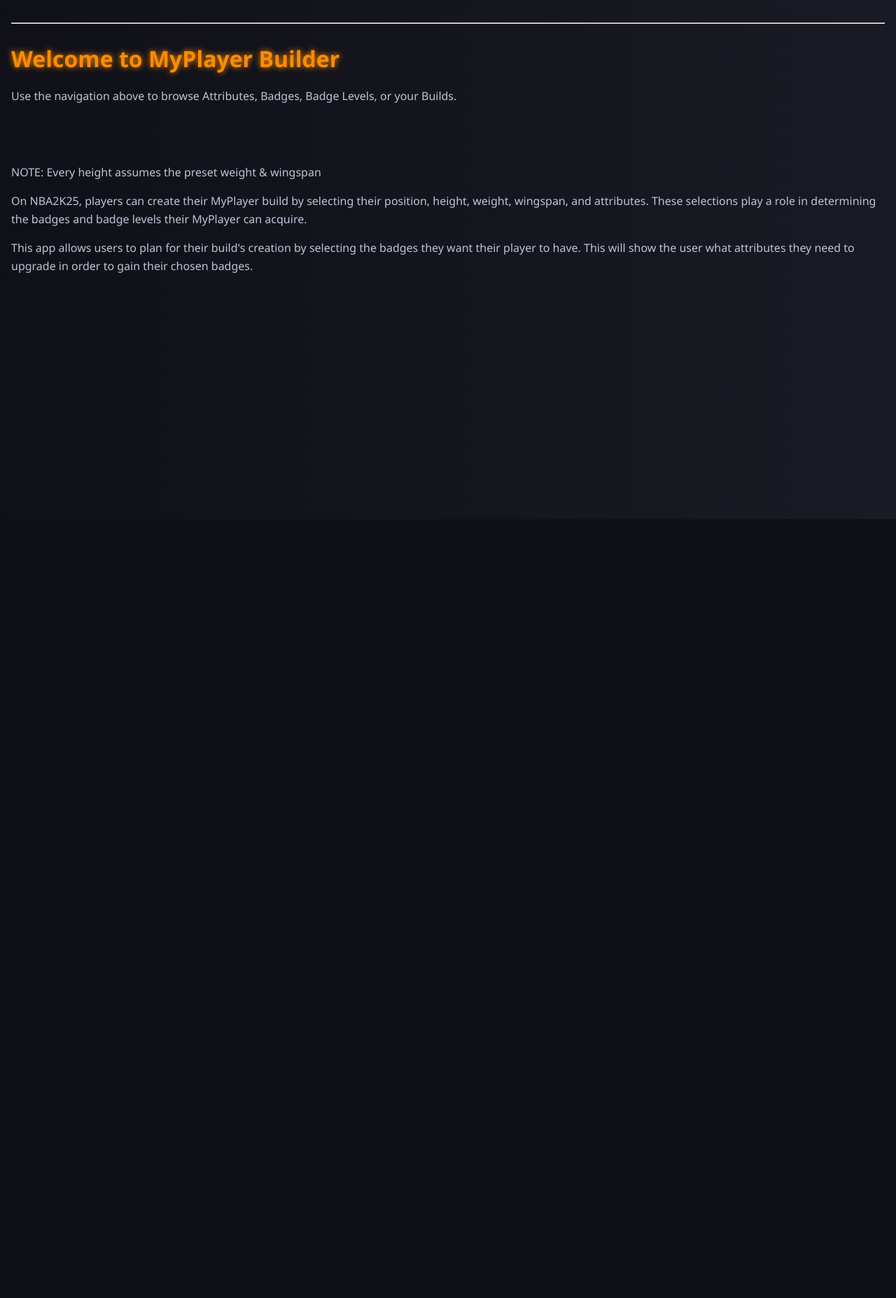
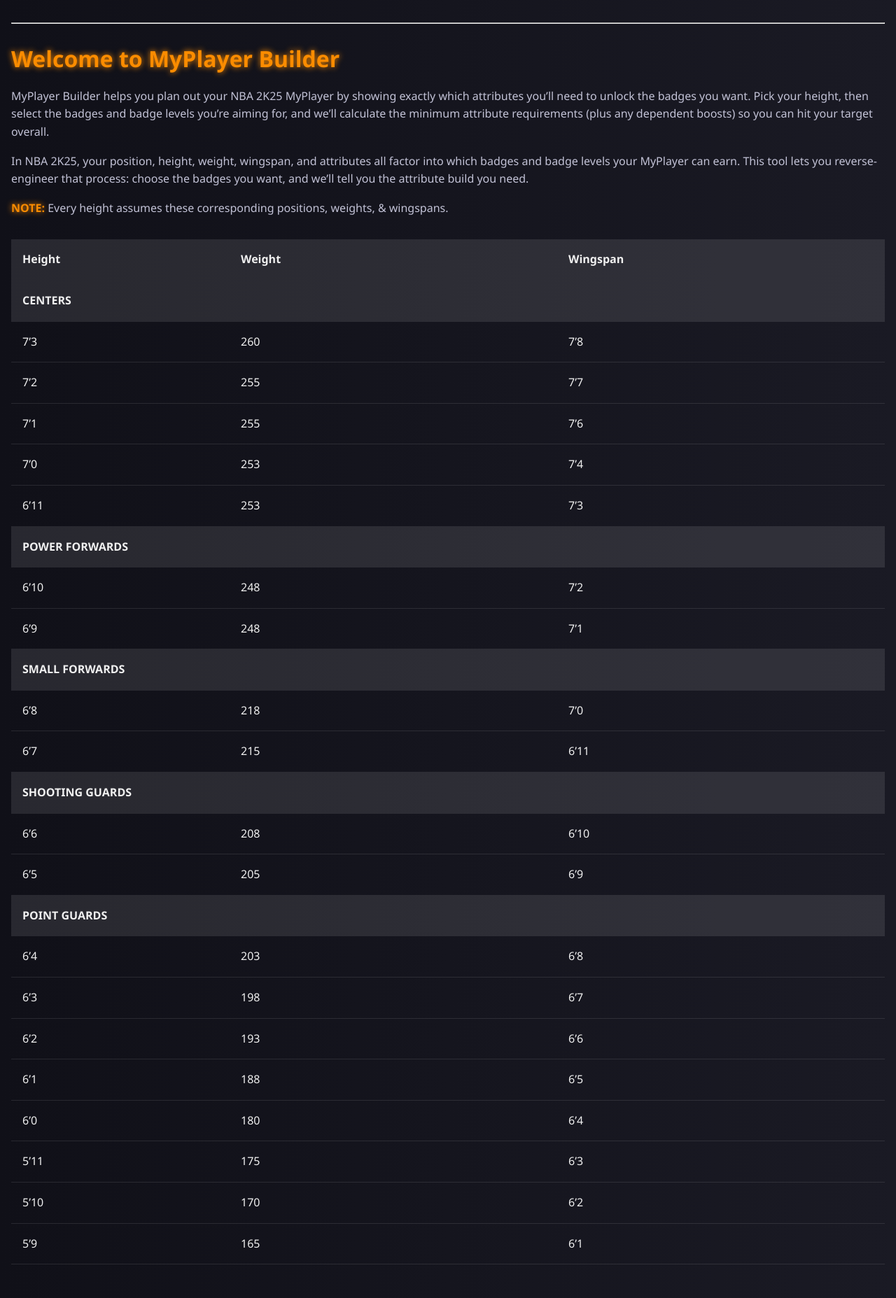
Before and after one commit to JaStaGa/JSG-Website-Directory, a Django app: page /project/ in a window 1280 px wide. Shown: the part 58-1913 px from the top of the page at 70% size. Before the commit the page ends 448 px from the top, so only its background shows below. Run offline with Django 5.2, Linux system fonts and the light colour scheme.

Commit message:
more graphs + improved home

```diff
--- a/project/templates/project/home.html
+++ b/project/templates/project/home.html
@@ -1,17 +1,69 @@
 <!-- project/home.html -->
+
 {% extends "project/base.html" %}
 {% block title %}MyPlayer Builder Home{% endblock %}
+
 {% block content %}
   <h1>Welcome to MyPlayer Builder</h1>
-  <p>Use the navigation above to browse Attributes, Badges, Badge Levels, or your Builds.</p>
-  <br><br>
-  <p>NOTE: Every height assumes the preset weight & wingspan</p>
-  <p>On NBA2K25, players can create their MyPlayer build by selecting their position, height,
-    weight, wingspan, and attributes. These selections play a role in determining the badges
-    and badge levels their MyPlayer can acquire.
+
+  <p>
+    MyPlayer Builder helps you plan out your NBA 2K25 MyPlayer by showing exactly which
+    attributes you’ll need to unlock the badges you want. Pick your height, then select
+    the badges and badge levels you’re aiming for, and we’ll calculate the minimum
+    attribute requirements (plus any dependent boosts) so you can hit your target overall.
   </p>
-  <p>This app allows users to plan for their build's creation by selecting the badges they
-    want their player to have. This will show the user what attributes they need to upgrade
-    in order to gain their chosen badges.
+
+  <p>
+    In NBA 2K25, your position, height, weight, wingspan, and attributes all factor
+    into which badges and badge levels your MyPlayer can earn. This tool lets you
+    reverse-engineer that process: choose the badges you want, and we’ll tell you
+    the attribute build you need.
   </p>
+
+  <p><strong>NOTE:</strong> Every height assumes these corresponding positions, weights, &amp; wingspans.</p>
+
+  <table class="table table-striped table-fixed">
+  <colgroup>
+    <col style="width: 20%;">
+    <col style="width: 30%;">
+    <col style="width: 30%;">
+  </colgroup>
+  <thead>
+      <tr>
+        <th>Height</th>
+        <th>Weight</th>
+        <th>Wingspan</th>
+      </tr>
+    </thead>
+    <tbody>
+      <tr><th colspan="3" class="section-header">CENTERS</th></tr>
+      <tr><td>7’3</td><td>260</td><td>7’8</td></tr>
+      <tr><td>7’2</td><td>255</td><td>7’7</td></tr>
+      <tr><td>7’1</td><td>255</td><td>7’6</td></tr>
+      <tr><td>7’0</td><td>253</td><td>7’4</td></tr>
+      <tr><td>6’11</td><td>253</td><td>7’3</td></tr>
+
+      <tr><th colspan="3" class="section-header">POWER FORWARDS</th></tr>
+      <tr><td>6’10</td><td>248</td><td>7’2</td></tr>
+      <tr><td>6’9</td><td>248</td><td>7’1</td></tr>
+
+      <tr><th colspan="3" class="section-header">SMALL FORWARDS</th></tr>
+      <tr><td>6’8</td><td>218</td><td>7’0</td></tr>
+      <tr><td>6’7</td><td>215</td><td>6’11</td></tr>
+
+      <tr><th colspan="3" class="section-header">SHOOTING GUARDS</th></tr>
+      <tr><td>6’6</td><td>208</td><td>6’10</td></tr>
+      <tr><td>6’5</td><td>205</td><td>6’9</td></tr>
+
+      <tr><th colspan="3" class="section-header">POINT GUARDS</th></tr>
+      <tr><td>6’4</td><td>203</td><td>6’8</td></tr>
+      <tr><td>6’3</td><td>198</td><td>6’7</td></tr>
+      <tr><td>6’2</td><td>193</td><td>6’6</td></tr>
+      <tr><td>6’1</td><td>188</td><td>6’5</td></tr>
+      <tr><td>6’0</td><td>180</td><td>6’4</td></tr>
+      <tr><td>5’11</td><td>175</td><td>6’3</td></tr>
+      <tr><td>5’10</td><td>170</td><td>6’2</td></tr>
+      <tr><td>5’9</td><td>165</td><td>6’1</td></tr>
+    </tbody>
+  </table>
 {% endblock %}
--- a/static/styles-project.css
+++ b/static/styles-project.css
@@ -112,6 +112,24 @@ th {
   background-color: rgba(255,255,255,0.1);
   color: var(--text-main);
 }
+
+.table-fixed {
+  table-layout: fixed;
+  width: 100%;
+}
+
+.table-fixed th,
+.table-fixed td {
+  overflow: hidden;
+  text-overflow: ellipsis;
+  white-space: nowrap;
+}
+
+/* then set each column’s width */
+.table-fixed col:nth-child(1) { width: 20%; }
+.table-fixed col:nth-child(2) { width: 15%; }
+.table-fixed col:nth-child(3) { width: 15%; }
+/* adjust percentages until you like the look */
 
 /* ───────────────────────────────────────────────────────────────────────── */
 /* Cards / Panels                                                           */
```
Also changed, not shown: project/templates/project/build_detail.html (+41 -5 lines), project/templates/project/build_summary.html (+10 -8 lines), project/views.py (+56 -24 lines), 1 other file.
